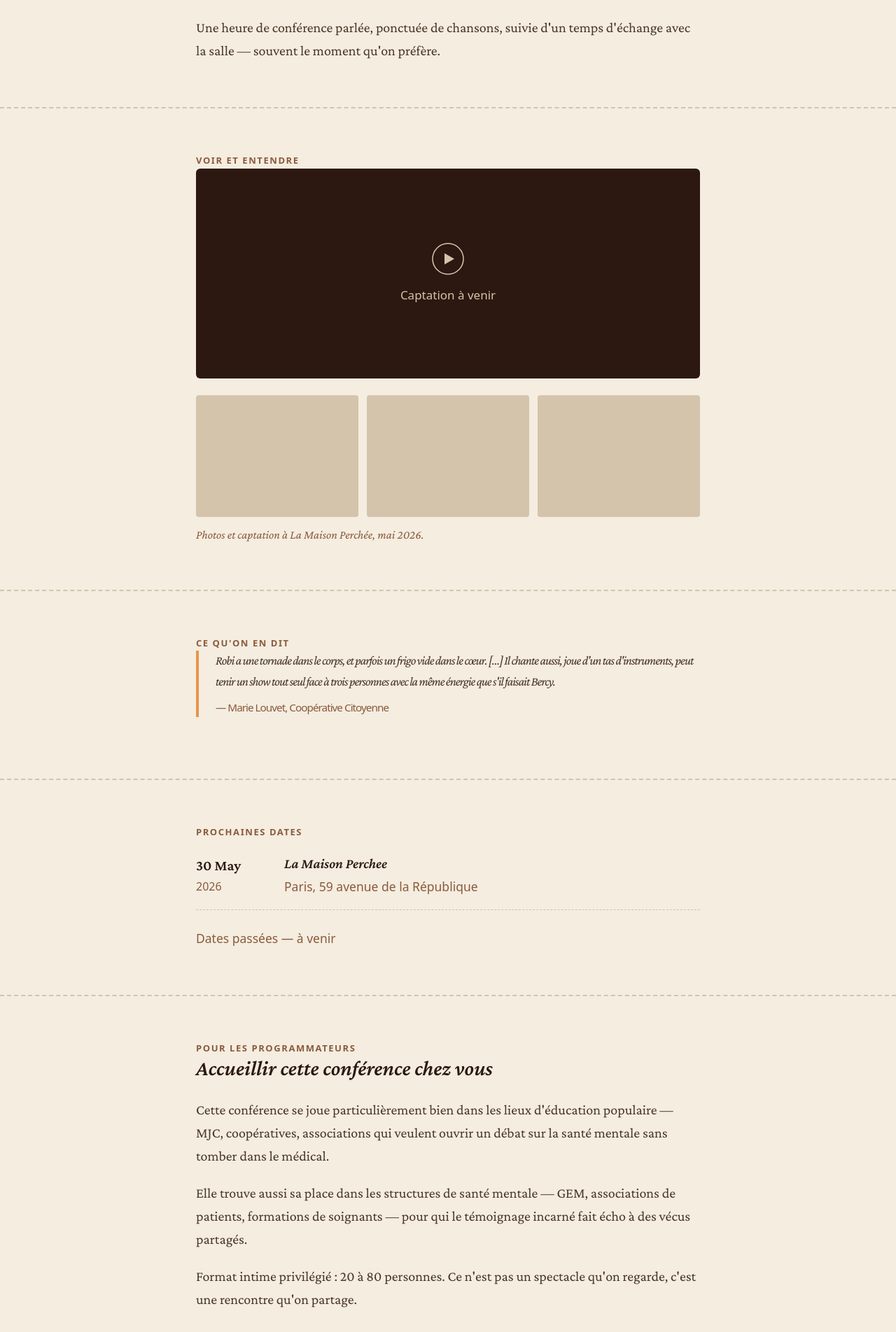
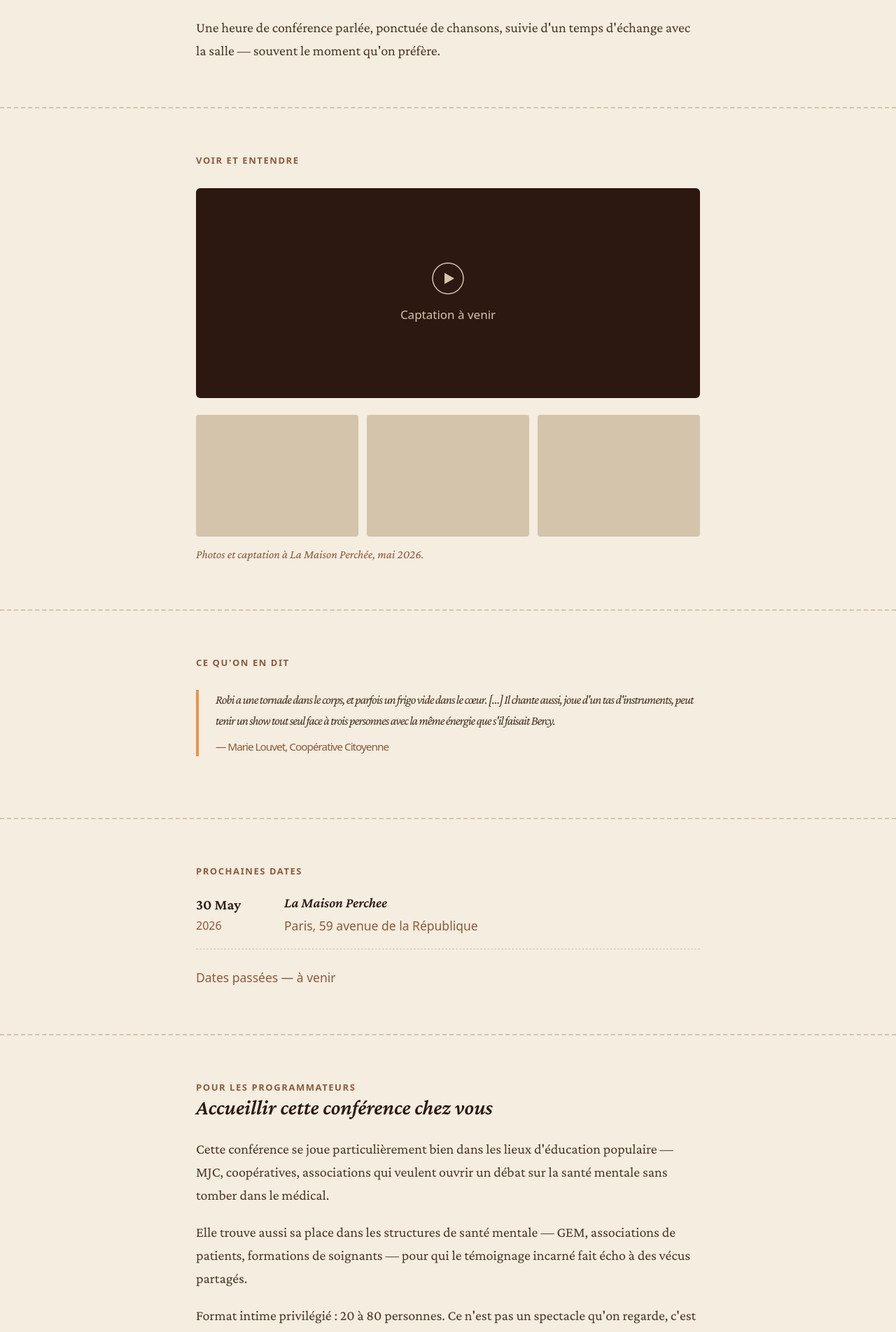
Before and after one commit to MonsieurRobi/monsieurrobi.github.io, a Jekyll site: the page built from 3-bipolaire.md, in a window 1280 px wide. Shown: the part 866-2770 px from the top of the page at 70% size. Built offline with Jekyll 4.4.1, drawn with Linux system fonts in a browser that asks for light colours.

Commit message:
fix spacing before video placeholder and first quote
Co-Authored-By: Claude Sonnet 4.6 <noreply@anthropic.com>

```diff
--- a/_sass/_conf-bipolaire.scss
+++ b/_sass/_conf-bipolaire.scss
@@ -195,6 +195,7 @@
   background-color: var(--color-bg-emphasis);
   border-radius: 6px;
   height: 300px;
+  margin-top: 28px;
   display: flex;
   flex-direction: column;
   align-items: center;
@@ -259,7 +260,7 @@
 .conf-quote {
   border-left: 4px solid var(--color-accent-soft);
   padding-left: 24px;
-  margin: 0 0 24px;
+  margin: 28px 0 24px;
   color: inherit;
 
   p {
```
